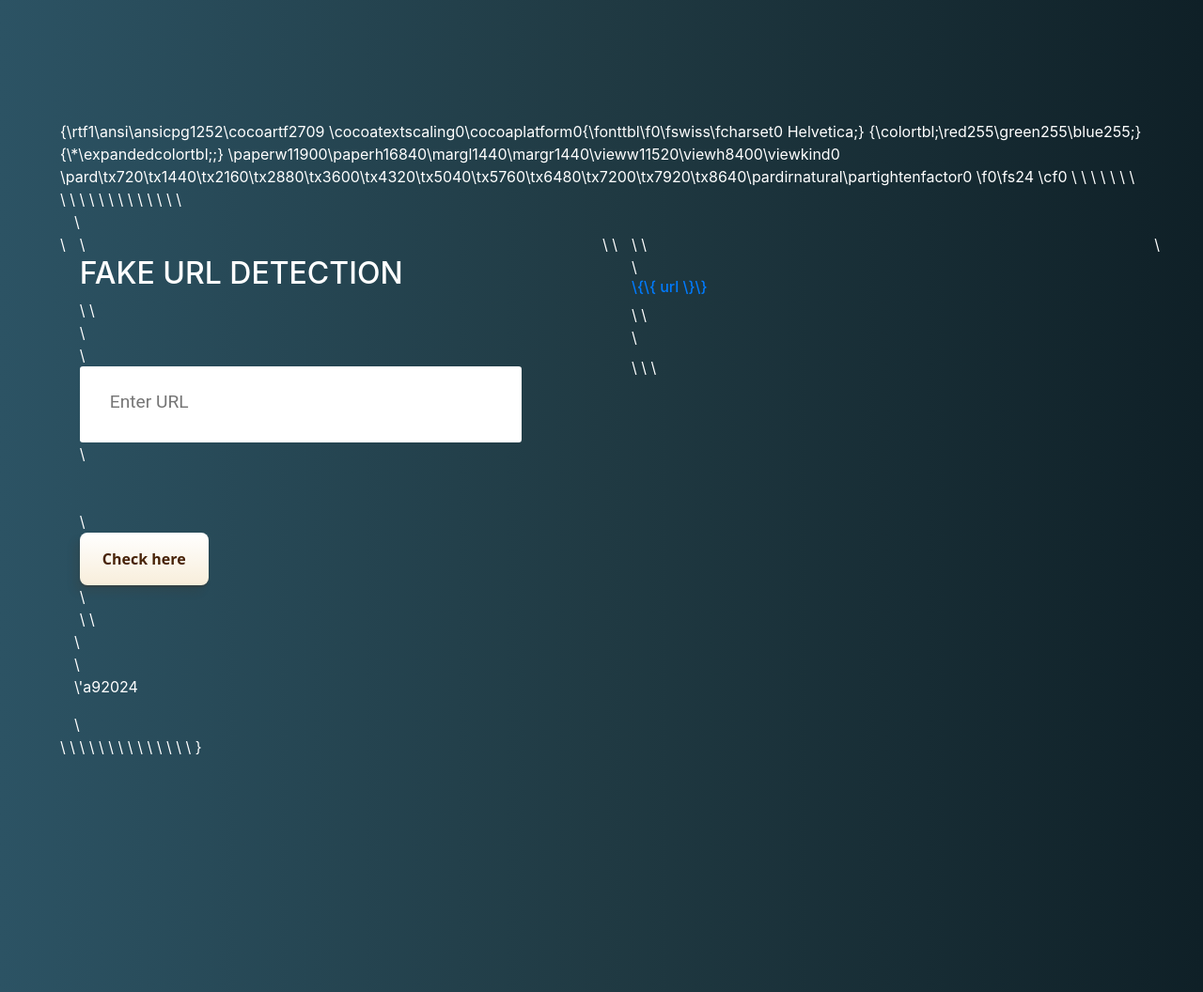
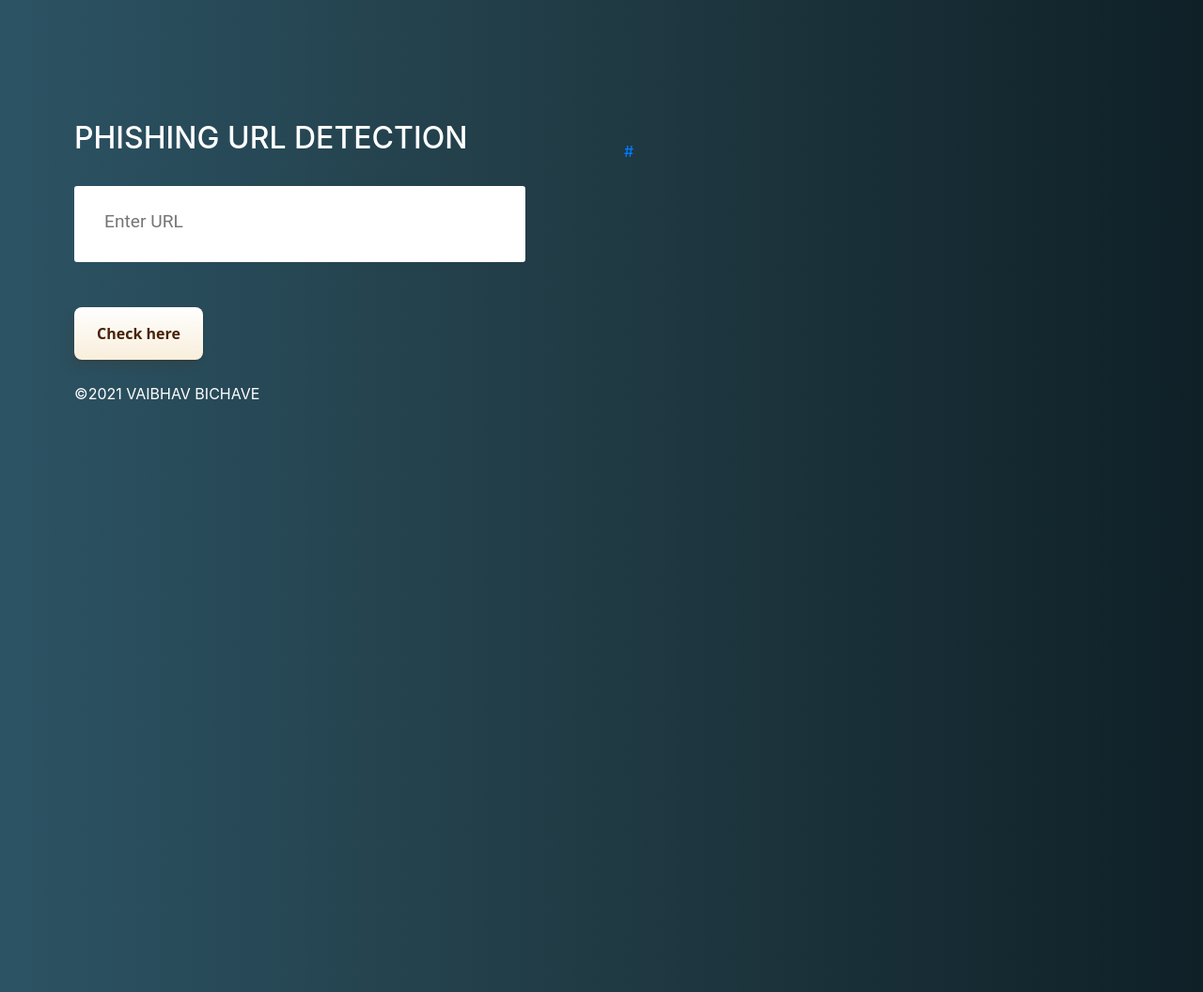
Before and after one commit to BarqAlmanie/fake-url-detection, a Flask app: template templates/index.html in a window 1280 px wide. Shown: the whole page at 94% size. Run offline with Flask 2, Linux system fonts and the light colour scheme; the template is opened without the code that fills it: most values are stand-ins (such as "Sample title", 1, 10 or a date in 2020); parts of the project's set-up code (start-up, migrations or seed data) failed here and were passed over; some libraries are stand-ins or nearby versions.

Commit message:
Update index.html

```diff
--- a/templates/index.html
+++ b/templates/index.html
@@ -1,95 +1,86 @@
-{\rtf1\ansi\ansicpg1252\cocoartf2709
-\cocoatextscaling0\cocoaplatform0{\fonttbl\f0\fswiss\fcharset0 Helvetica;}
-{\colortbl;\red255\green255\blue255;}
-{\*\expandedcolortbl;;}
-\paperw11900\paperh16840\margl1440\margr1440\vieww11520\viewh8400\viewkind0
-\pard\tx720\tx1440\tx2160\tx2880\tx3600\tx4320\tx5040\tx5760\tx6480\tx7200\tx7920\tx8640\pardirnatural\partightenfactor0
+<!DOCTYPE html>
+<html lang="en">
+<head>
+    <meta charset="UTF-8">
+    <meta http-equiv="X-UA-Compatible" content="IE=edge">
+    <meta name="viewport" content="width=device-width, initial-scale=1.0">
+    <meta name="description" content="This website is develop for identify the safety of url.">
+    <meta name="keywords" content="phishing url,phishing,cyber security,machine learning,classifier,python">
+    <meta name="author" content="Barq">
 
-\f0\fs24 \cf0 <!DOCTYPE html>\
-<html lang="en">\
-<head>\
-    <meta charset="UTF-8">\
-    <meta http-equiv="X-UA-Compatible" content="IE=edge">\
-    <meta name="viewport" content="width=device-width, initial-scale=1.0">\
-    <meta name="description" content="This website is develop for identify the safety of url.">\
-    <meta name="keywords" content="phishing url,phishing,cyber security,machine learning,classifier,python">\
-    <meta name="author" content="VAIBHAV BICHAVE">\
-\
-    <!-- BootStrap -->\
-    <link rel="stylesheet" href="https://stackpath.bootstrapcdn.com/bootstrap/4.5.0/css/bootstrap.min.css"\
-        integrity="sha384-9aIt2nRpC12Uk9gS9baDl411NQApFmC26EwAOH8WgZl5MYYxFfc+NcPb1dKGj7Sk" crossorigin="anonymous">\
-        \
-    <link href="static/styles.css" rel="stylesheet">\
-    <title>Fake URL detection</title>\
-    \
-</head>\
-\
-<body>\
-    \
-<div class=" container">\
-    <div class="row">\
-        <div class="form col-md" id="form1">\
-            <h2>FAKE URL DETECTION</h2>\
-    \
-            <br>\
-            <form action="/" method ="post">\
-                <input type="text" class="form__input" name ='url' id="url" placeholder="Enter URL" required="" />\
-                <label for="url" class="form__label">URL</label>\
-                <button class="button" role="button" >Check here</button>\
-            </form>\
-           \
-    </div>\
-    \
-    <div class="col-md" id="form2">\
-        \
-        <br>\
-        <h6 class = "right "><a href= \{\{ url \}\} target="_blank">\{\{ url \}\}</a></h6>\
-           \
-        <br>\
-        <h3 id="prediction"></h3>\
-        <button class="button2" id="button2" role="button" onclick="window.open('\{\{url\}\}')" target="_blank" >Still want to Continue</button>\
-        <button class="button1" id="button1" role="button"  onclick="window.open('\{\{url\}\}')" target="_blank">Continue</button>\
-    </div> \
-</div>\
-<br>\
-<p>\'a92024</p>\
-</div>\
-\
-    <!-- JavaScript -->\
-    <script src="https://code.jquery.com/jquery-3.5.1.slim.min.js"\
-        integrity="sha384-DfXdz2htPH0lsSSs5nCTpuj/zy4C+OGpamoFVy38MVBnE+IbbVYUew+OrCXaRkfj"\
-        crossorigin="anonymous"></script>\
-    <script src="https://cdn.jsdelivr.net/npm/popper.js@1.16.0/dist/umd/popper.min.js"\
-        integrity="sha384-Q6E9RHvbIyZFJoft+2mJbHaEWldlvI9IOYy5n3zV9zzTtmI3UksdQRVvoxMfooAo"\
-        crossorigin="anonymous"></script>\
-    <script src="https://stackpath.bootstrapcdn.com/bootstrap/4.5.0/js/bootstrap.min.js"\
-        integrity="sha384-OgVRvuATP1z7JjHLkuOU7Xw704+h835Lr+6QL9UvYjZE3Ipu6Tp75j7Bh/kR0JKI"\
-        crossorigin="anonymous"></script>\
-\
-    \
-    <script>\
-        \
-            let x = '\{\{xx\}\}';\
-            let num = x*100;\
-            if (0<=x && x<0.50)\{\
-                num = 100-num;\
-            \}\
-            let txtx = num.toString();\
-            if(x<=1 && x>=0.50)\{\
-                var label = "Website is "+txtx +"% safe to use...";\
-                document.getElementById("prediction").innerHTML = label;\
-                document.getElementById("button1").style.display="block";\
-            \}\
-            else if (0<=x && x<0.50)\{\
-                var label = "Website is "+txtx +"% unsafe to use..."\
-                document.getElementById("prediction").innerHTML = label ;\
-                document.getElementById("button2").style.display="block";\
-            \}\
-        \
-    </script>\
-    \
-</body>\
-\
-</html>\
-\
-}
+    <!-- BootStrap -->
+    <link rel="stylesheet" href="https://stackpath.bootstrapcdn.com/bootstrap/4.5.0/css/bootstrap.min.css"
+        integrity="sha384-9aIt2nRpC12Uk9gS9baDl411NQApFmC26EwAOH8WgZl5MYYxFfc+NcPb1dKGj7Sk" crossorigin="anonymous">
+
+    <link href="static/styles.css" rel="stylesheet">
+    <title>URL detection</title>
+
+</head>
+
+<body>
+
+<div class=" container">
+    <div class="row">
+        <div class="form col-md" id="form1">
+            <h2>PHISHING URL DETECTION</h2>
+
+            <br>
+            <form action="/" method ="post">
+                <input type="text" class="form__input" name ='url' id="url" placeholder="Enter URL" required="" />
+                <label for="url" class="form__label">URL</label>
+                <button class="button" role="button" >Check here</button>
+            </form>
+
+    </div>
+
+    <div class="col-md" id="form2">
+
+        <br>
+        <h6 class = "right "><a href= {{ url }} target="_blank">{{ url }}</a></h6>
+
+        <br>
+        <h3 id="prediction"></h3>
+        <button class="button2" id="button2" role="button" onclick="window.open('{{url}}')" target="_blank" >Still want to Continue</button>
+        <button class="button1" id="button1" role="button"  onclick="window.open('{{url}}')" target="_blank">Continue</button>
+    </div>
+</div>
+<br>
+<p>©2021 VAIBHAV BICHAVE</p>
+</div>
+
+    <!-- JavaScript -->
+    <script src="https://code.jquery.com/jquery-3.5.1.slim.min.js"
+        integrity="sha384-DfXdz2htPH0lsSSs5nCTpuj/zy4C+OGpamoFVy38MVBnE+IbbVYUew+OrCXaRkfj"
+        crossorigin="anonymous"></script>
+    <script src="https://cdn.jsdelivr.net/npm/popper.js@1.16.0/dist/umd/popper.min.js"
+        integrity="sha384-Q6E9RHvbIyZFJoft+2mJbHaEWldlvI9IOYy5n3zV9zzTtmI3UksdQRVvoxMfooAo"
+        crossorigin="anonymous"></script>
+    <script src="https://stackpath.bootstrapcdn.com/bootstrap/4.5.0/js/bootstrap.min.js"
+        integrity="sha384-OgVRvuATP1z7JjHLkuOU7Xw704+h835Lr+6QL9UvYjZE3Ipu6Tp75j7Bh/kR0JKI"
+        crossorigin="anonymous"></script>
+
+
+    <script>
+
+            let x = '{{xx}}';
+            let num = x*100;
+            if (0<=x && x<0.50){
+                num = 100-num;
+            }
+            let txtx = num.toString();
+            if(x<=1 && x>=0.50){
+                var label = "Website is "+txtx +"% safe to use...";
+                document.getElementById("prediction").innerHTML = label;
+                document.getElementById("button1").style.display="block";
+            }
+            else if (0<=x && x<0.50){
+                var label = "Website is "+txtx +"% unsafe to use..."
+                document.getElementById("prediction").innerHTML = label ;
+                document.getElementById("button2").style.display="block";
+            }
+
+    </script>
+
+</body>
+
+</html>
```
